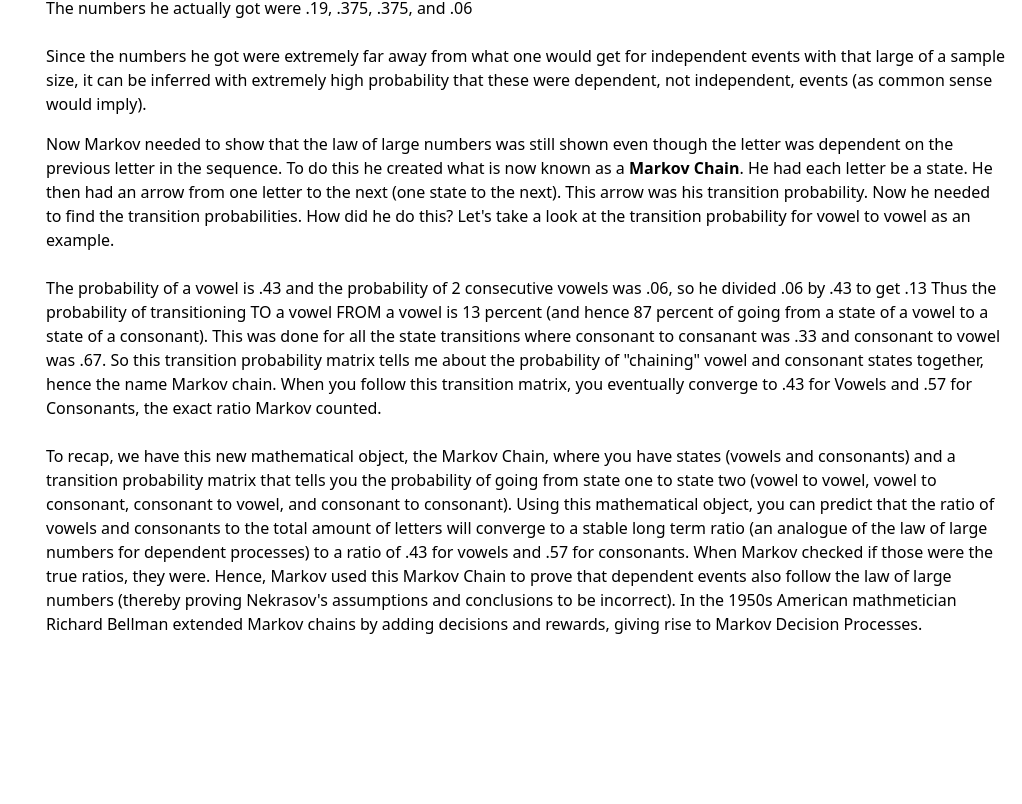
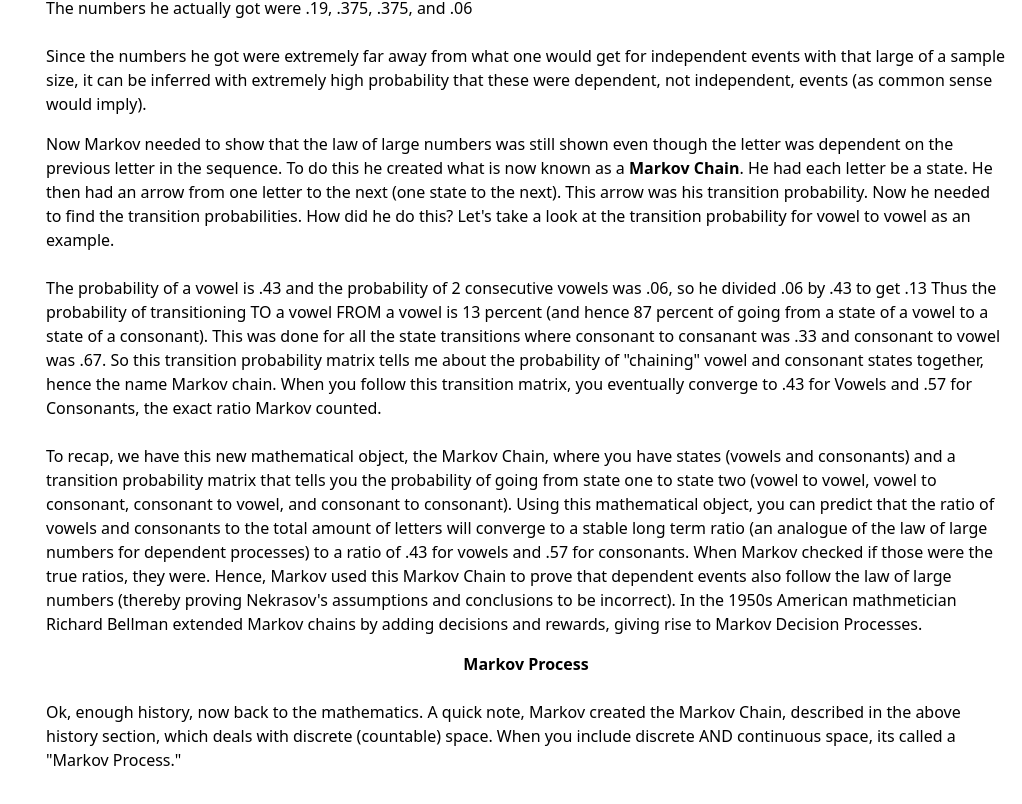
Before and after one commit to WilliamGiammona/learning-ai, a Next.js app: page /reinforcement-learning in a window 1280 px wide. Shown: the part 6631-7435 px from the top of the page, without its empty margins (258-1280 px from the left). Before the commit the page ends 7363 px from the top, so only its background shows below. Built offline with nearby package versions, Linux system fonts and the light colour scheme.

Commit message:
continuing introduction

```diff
--- a/app/reinforcement-learning/page.tsx
+++ b/app/reinforcement-learning/page.tsx
@@ -736,6 +736,18 @@ export default function ReinforcementLearningPage() {
               chains by adding decisions and rewards, giving rise to Markov
               Decision Processes.
             </p>
+
+            <p className="mb-4">
+              <strong id="mdp-history" className="block text-center">
+                Markov Process
+              </strong>
+              <br />
+              Ok, enough history, now back to the mathematics. A quick note,
+              Markov created the Markov Chain, described in the above history
+              section, which deals with discrete (countable) space. When you
+              include discrete AND continuous space, its called a "Markov
+              Process."
+            </p>
           </section>
         </main>
       </div>
```
